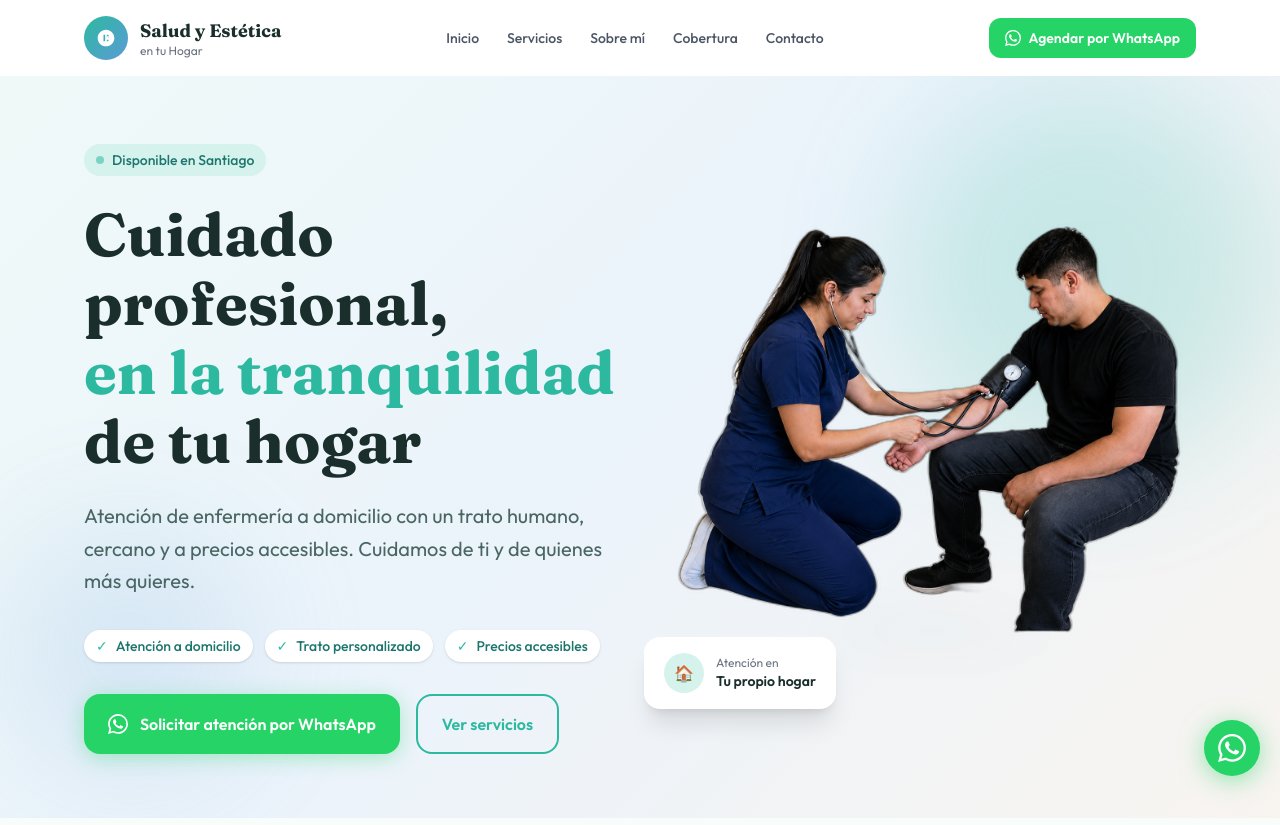
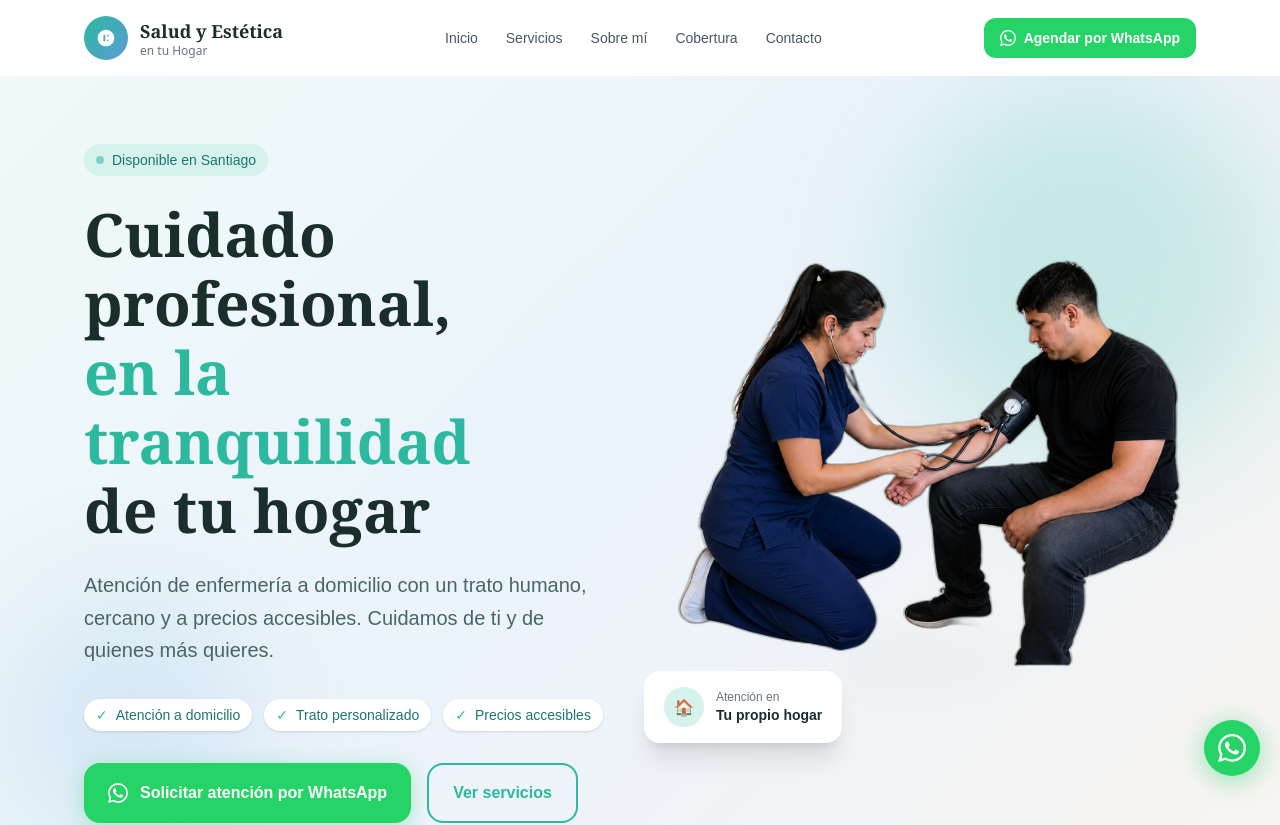
Before and after one commit to Mario-Melendez-Inostroza/Enfermeria-website, a React (Vite) app: page / in a window 1280 px wide. Shown: the top 825 px of the page. Built offline with nearby package versions, Linux system fonts and the light colour scheme; the HTML template or start-up script is replaced by a standard one.

Commit message:
perf: optimiza carga de fuentes y hero

```diff
--- a/src/App.tsx
+++ b/src/App.tsx
@@ -333,6 +333,7 @@ function Hero() {
           <img
             src={HERO_IMG}
             alt="Enfermera tomando la presión a un paciente adulto joven"
+            fetchPriority="high"
             className="w-full h-auto max-h-[540px] mx-auto object-contain"
           />
           {/* Floating card */}
--- a/src/index.css
+++ b/src/index.css
@@ -1,4 +1,6 @@
-@import url('https://fonts.googleapis.com/css2?family=Fraunces:ital,opsz,wght@0,9..144,400;0,9..144,600;0,9..144,700;1,9..144,400&family=Outfit:wght@300;400;500;600;700&display=swap');
+/* Las fuentes se cargan con <link rel="preconnect"> + <link rel="stylesheet"> desde
+   el <head> (ver customScripts.headStart en .figma/make/site.json). Con @import aquí
+   quedaban encadenadas detrás de este CSS y no arrancaban hasta ~700 ms. */
 @import 'tailwindcss';
 
 @theme {
```
Also changed, not shown: .figma/make/site.json, 2 other files (tests, documents, lock files or other folders).
